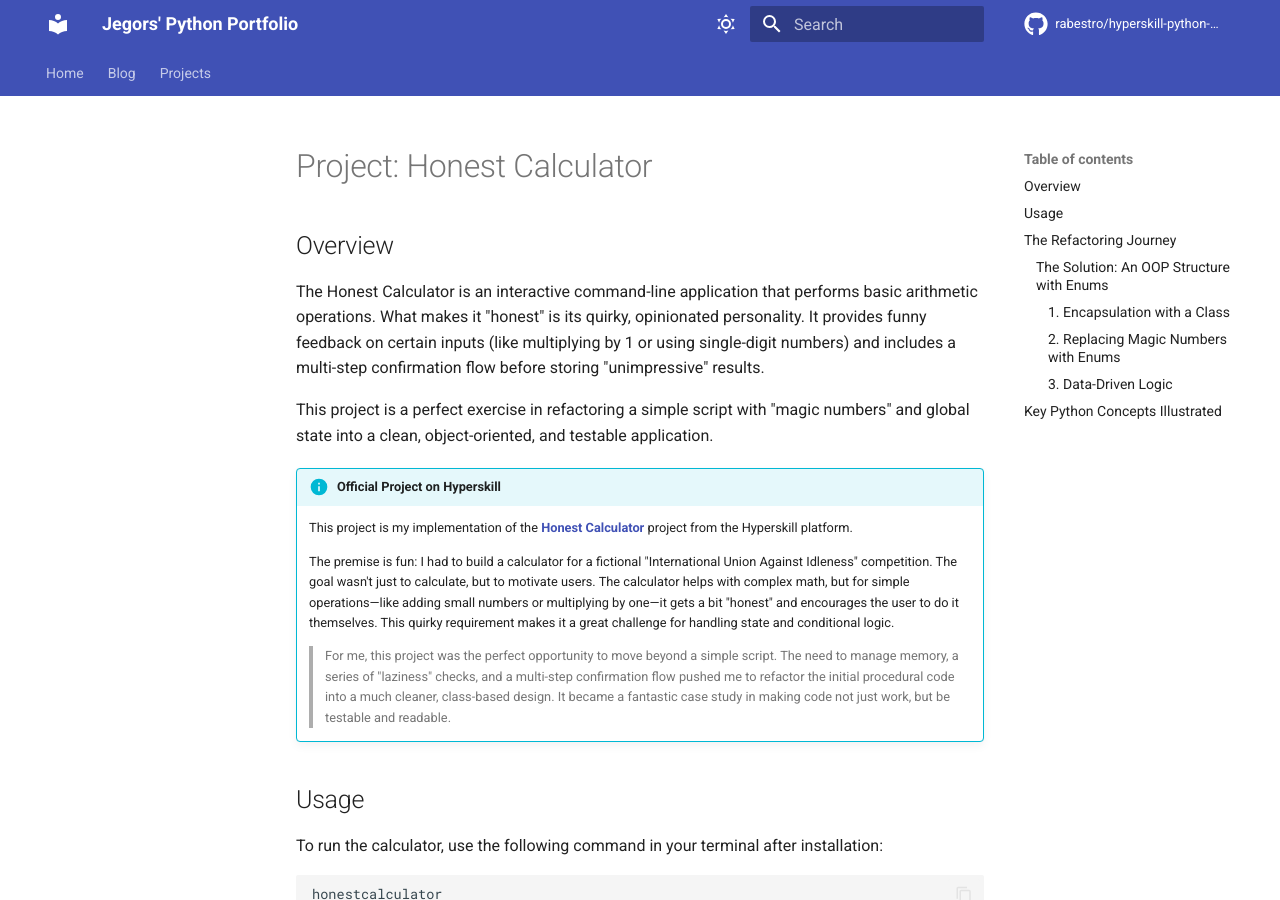
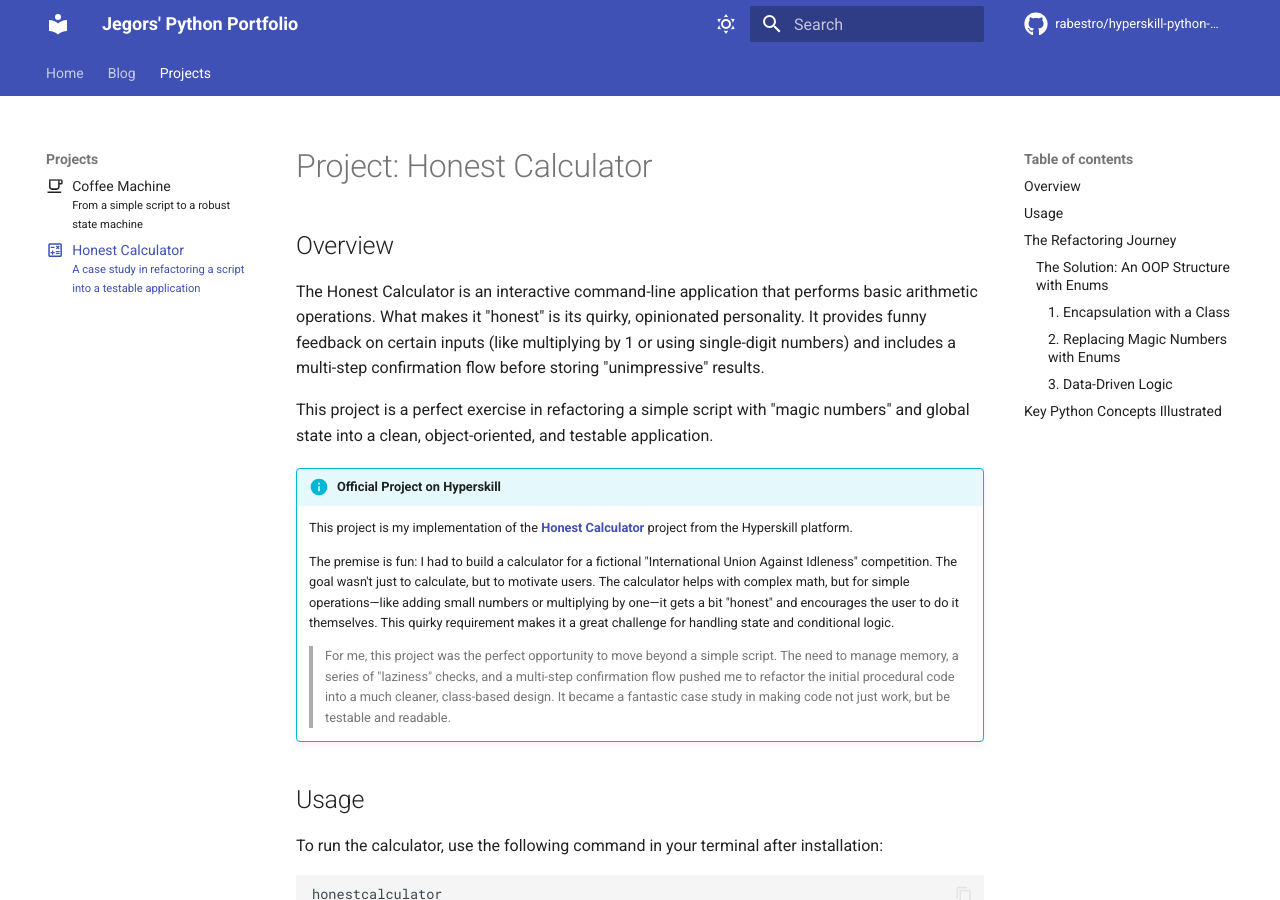
Before and after one commit to rabestro/hyperskill-python-portfolio, an MkDocs documentation site: the page built from docs/projects/honest_calculator.md, in a window 1280 px wide and 900 px high. Built offline with MkDocs 1.6.1 and Material for MkDocs 9.7.7, drawn with Linux system fonts in a browser that asks for light colours; comment, search, counter and statistics services are not loaded; part of the change alters nothing that is shown.

```diff
--- a/mkdocs.yaml
+++ b/mkdocs.yaml
@@ -52,18 +52,12 @@ theme:
 plugins:
   - search
   - literate-nav
+  - tags:
+      tags: false
   # - gen-files:
   #     scripts:
   #       - docs/gen_pages.py # Uncomment when you have a generation script
 
-# Navigation (can be managed by literate-nav via .pages files)
-nav:
-  - Home: index.md
-  - Blog:
-    - blog/index.md
-  - Projects:
-    - Coffee Machine: projects/coffee_machine.md
-    - Loan Calculator: projects/loancalc.md
 
 # Markdown Extensions
 markdown_extensions:
```
